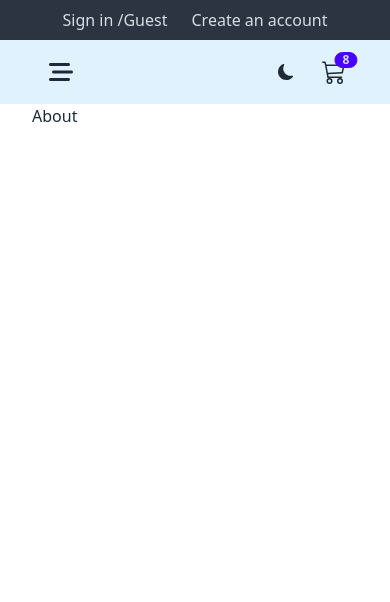
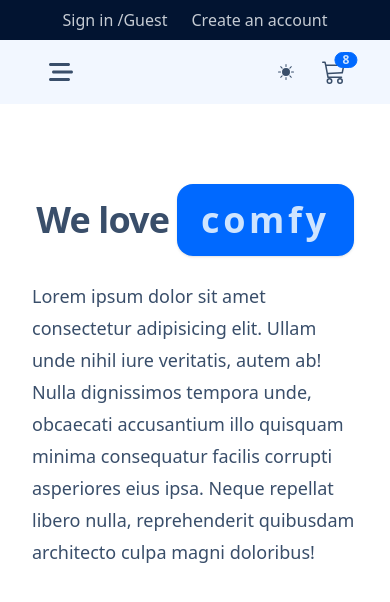
Before and after one commit to safaminhaj/furniture-store-react, a React (Vite) app: page /about in a window 390 px wide. Shown: the top 602 px of the page. Built offline with nearby package versions, Linux system fonts and the light colour scheme.

Commit message:
theme and about page implemented

```diff
--- a/src/components/Navbar.jsx
+++ b/src/components/Navbar.jsx
@@ -2,23 +2,41 @@ import { BsMoonFill, BsSunFill, BsCart3 } from "react-icons/bs";
 import { FaBarsStaggered } from "react-icons/fa6";
 import { NavLink } from "react-router-dom";
 import NavLinks from "./NavLinks";
+import { useState, useEffect } from "react";
+
+const themes = {
+  winter: "winter",
+  dracula: "dracula",
+};
+
+const getThemeFromLocalStorage = () => {
+  return localStorage.getItem("theme") || "winter";
+};
 
 const Navbar = () => {
+  const [theme, setTheme] = useState(getThemeFromLocalStorage());
+
+  const handleTheme = () => {
+    const { dracula, winter } = themes;
+    const newTheme = theme === winter ? dracula : winter;
+    setTheme(newTheme);
+  };
+
+  useEffect(() => {
+    document.documentElement.setAttribute("data-theme", theme);
+    localStorage.setItem("theme", theme);
+  }, [theme]);
   return (
-    <nav className="bg-sky-100">
+    <nav className="bg-base-200">
       <div className="navbar align-element">
         <div className="navbar-start">
           <div className="dropdown">
-            <div
-              tabIndex={0}
-              role="button"
-              className="tabIndex={0} btn btn-ghost lg:hidden"
-            >
+            <label tabIndex={0} className="btn btn-ghost lg:hidden">
               <FaBarsStaggered className="text-2xl" />
-            </div>
+            </label>
             <ul
               tabIndex={0}
-              className="menu menu-sm dropdown-content bg-sky-100 rounded-box z-[1] mt-3 w-52 p-2 shadow"
+              className="menu menu-sm dropdown-content bg-base-200 rounded-box z-[1] mt-3 w-52 p-2 shadow"
             >
               <NavLinks />
             </ul>
@@ -34,7 +52,16 @@ const Navbar = () => {
           </ul>
         </div>
         <div className="navbar-end gap-4">
-          <BsMoonFill />
+          <label className="swap swap-rotate items-center">
+            <input
+              type="checkbox"
+              onClick={handleTheme}
+              checked={theme === themes.winter ? false : true}
+            />
+            <BsMoonFill className="swap-on" />
+            <BsSunFill className="swap-off" />
+          </label>
+          {/* <BsMoonFill /> */}
           <NavLink to="cart" className="btn btn-ghost btn-circle">
             <div className="indicator">
               <BsCart3 className="text-2xl" />
--- a/src/pages/About.jsx
+++ b/src/pages/About.jsx
@@ -1,5 +1,27 @@
 const About = () => {
-  return <div>About</div>;
+  return (
+    <>
+      <div className="flex flex-wrap gap-2 sm:gap-x-6 items-center justify-center mt-20">
+        <h1 className="text-4xl sm:text-6xl font-bold tracking-tight leading-none">
+          We love
+        </h1>
+        <div className="stats bg-primary shadow">
+          <div className="stat">
+            <div className="stat-title text-primary-content text-4xl tracking-widest font-bold">
+              comfy
+            </div>
+          </div>
+        </div>
+      </div>
+      <p className="mt-6 text-lg leading-8 max-w-2xl mx-auto">
+        Lorem ipsum dolor sit amet consectetur adipisicing elit. Ullam unde
+        nihil iure veritatis, autem ab! Nulla dignissimos tempora unde,
+        obcaecati accusantium illo quisquam minima consequatur facilis corrupti
+        asperiores eius ipsa. Neque repellat libero nulla, reprehenderit
+        quibusdam architecto culpa magni doloribus!
+      </p>
+    </>
+  );
 };
 
 export default About;
--- a/tailwind.config.cjs
+++ b/tailwind.config.cjs
@@ -5,4 +5,7 @@ export default {
     extend: {},
   },
   plugins: [require("@tailwindcss/typography"), require("daisyui")],
+  daisyui: {
+    themes: ["winter", "dracula"],
+  },
 };
```
